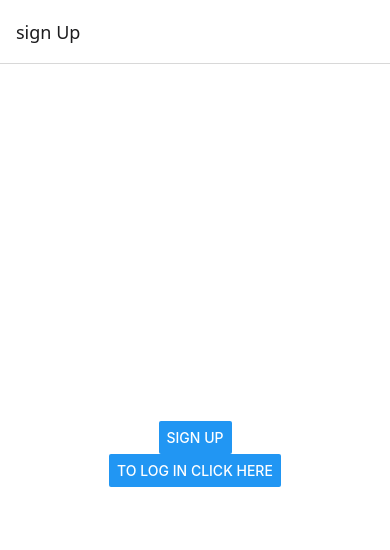
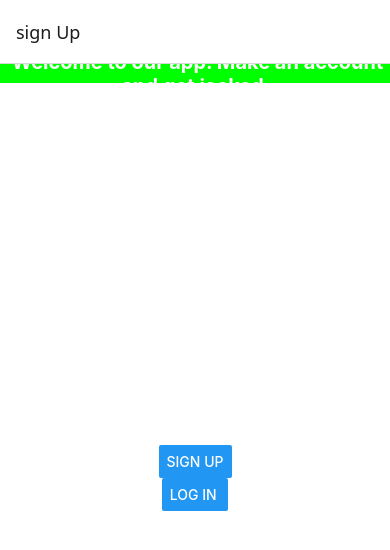
Before and after one commit to Agorbanoff/Introduction-to-script-languages, a React Native app in the folder MobileApp/: screen /signUp in a window 390 px wide. Shown: the top 550 px of the page. Built offline with nearby package versions, Linux system fonts and the light colour scheme.

Commit message:
basic sign up page

```diff
--- a/MobileApp/logIn.js
+++ b/MobileApp/logIn.js
@@ -4,8 +4,8 @@
     export default function LogInPage({ navigation }) {
         return (
             <View style={styles.container}>
-                <Button title="Log In" onPress={() => console.log("log in pressed")} />
-                <Button title="To sign up click here" onPress={() => navigation.navigate('signUp')} />
+                <Button title="Log In " onPress={() => console.log("log in pressed")} />
+                <Button title="sign up" onPress={() => navigation.navigate('signUp')} />
                 <StatusBar style="auto" />
             </View>
         );
--- a/MobileApp/signUp.js
+++ b/MobileApp/signUp.js
@@ -1,21 +1,52 @@
 import { StatusBar } from 'expo-status-bar';
-import { StyleSheet, Text, View, Button } from 'react-native';
+import { StyleSheet, Text, View, Button, SafeAreaView, TouchableOpacity } from 'react-native';
 
 export default function SignUpPage({ navigation }) {
     return (
-        <View style={styles.container}>
-            <Button title="sign up" onPress={() => console.log("sign up pressed")} />
-            <Button title="To log in click here" onPress={() => navigation.navigate('logIn')} />
-            <StatusBar style="auto" />
+        <View style={styles.outerContainer}>
+            <View >
+                <SafeAreaView>
+                    <Text style={styles.frontText}> Welcome to our app. Make an account and get jacked </Text>
+                </SafeAreaView>
+            </View>
+
+            <View style={styles.container}>
+                <Button  title="sign up" onPress={() => console.log("sign up pressed")} />
+                <Button  title="Log in " onPress={() => navigation.navigate('logIn')} />
+                 <StatusBar style="auto" />
+            </View>
         </View>
+
     );
 }
 
 const styles = StyleSheet.create({
+    frontText: {
+        display: 'flex',
+        justifyContent: 'center',
+        alignItems: 'center',
+        textAlign: 'center',
+        fontSize: 20,
+        fontWeight: 'bold',
+        color: 'white',
+        backgroundColor: '#00ff00',
+        height: '40%',
+    },
+    outerContainer: {
+        flex: 1,
+        backgroundColor: 'white'
+    },
     container: {
         flex: 1,
-        backgroundColor: '#ffffff',
+        flexDirection: 'column',
+        backgroundColor: 'white',
         alignItems: 'center',
         justifyContent: 'center',
+        padding: '40%',
     },
+    button: {
+        color: 'black',
+        width: '100%',
+        height: '10%',
+    }
 });
```
